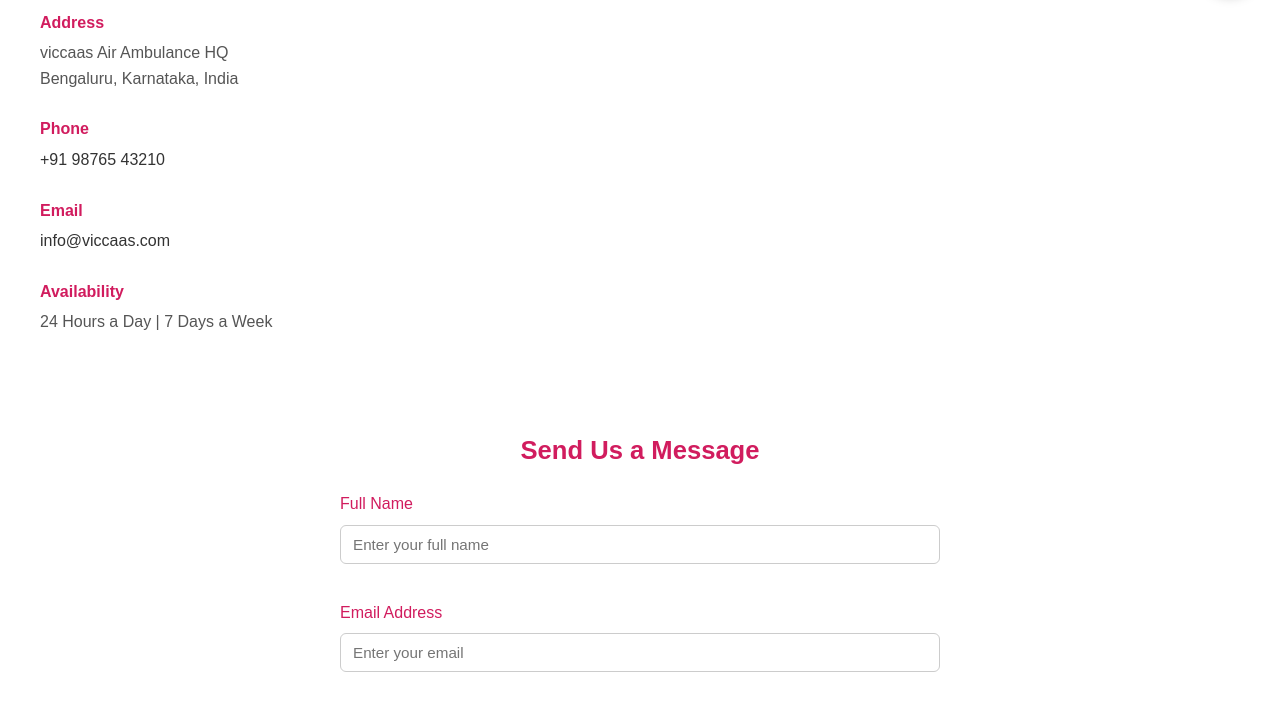
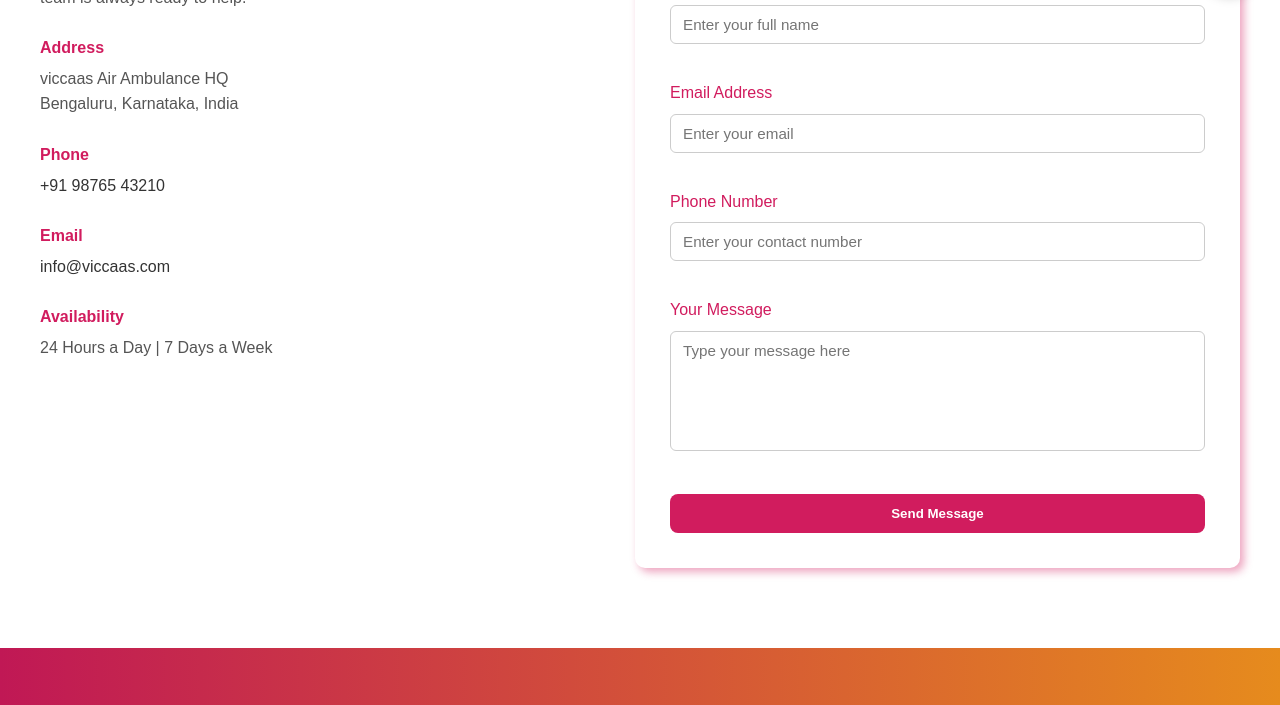
Before and after one commit to venkatesh02040/viccaas, a plain HTML site: page contact.html in a window 1280 px wide. Shown: the part 788-1493 px from the top of the page. Drawn offline with nearby package versions, Linux system fonts and the light colour scheme.

Commit message:
first commit

```diff
--- a/contact.html
+++ b/contact.html
@@ -145,7 +145,7 @@
       </div>
 
       <!-- Right Side: Form -->
-      <div class="contact-form">
+      <div class="main-contact-form">
         <h2>Send Us a Message</h2>
         <form action="#" method="POST" id="contactForm">
           <div class="form-group">
--- a/css/style.css
+++ b/css/style.css
@@ -644,6 +644,17 @@ section {
     text-align: center;
 }
 
+.main-contact-form {
+    flex: 1;
+    width: 100%;
+    background: #fff;
+    padding: 35px;
+    border-radius: 10px;
+    text-align: center;
+    box-shadow: 4px 4px 8px 0 rgba(209, 28, 94, 0.4);
+
+}
+
 .contact-hero h1 {
     color: white;
 }
```
